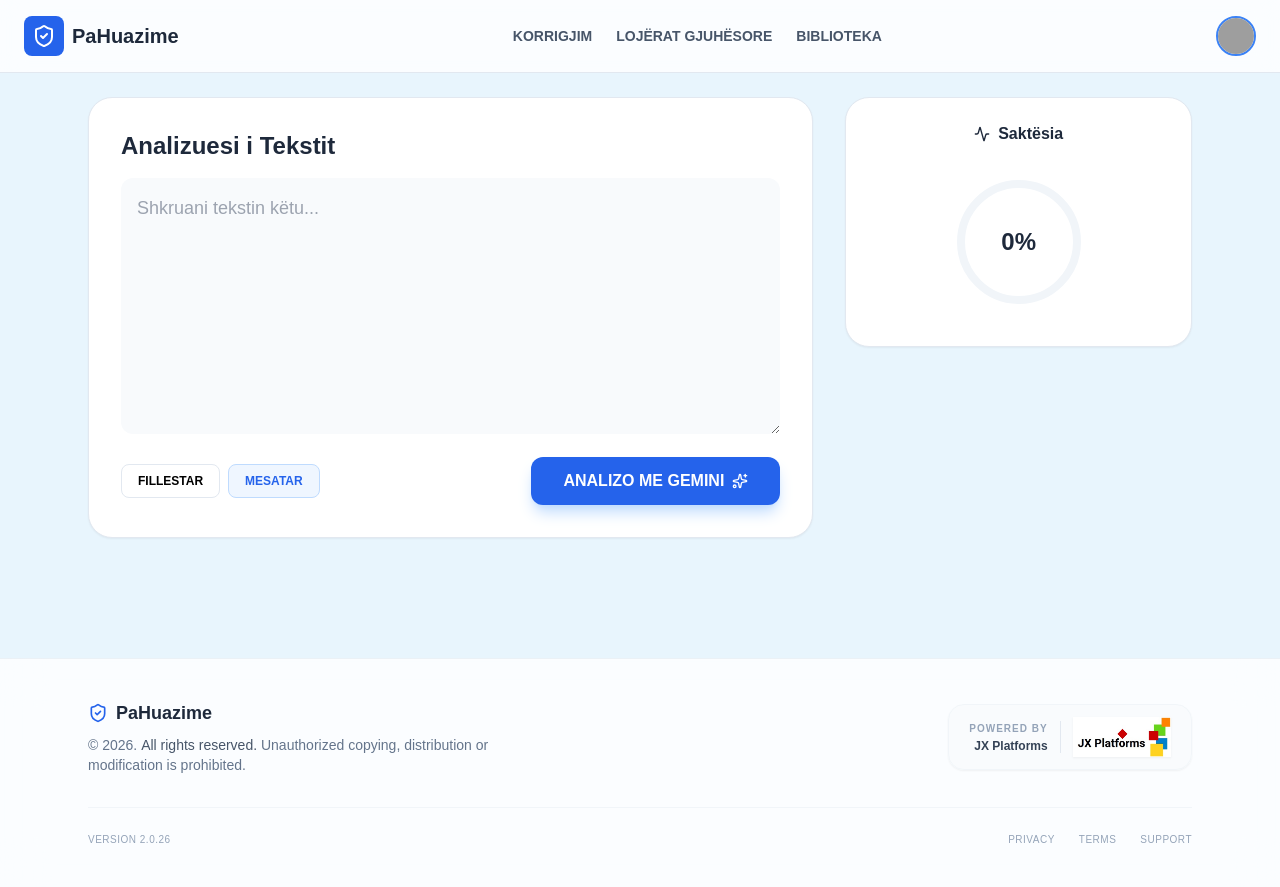
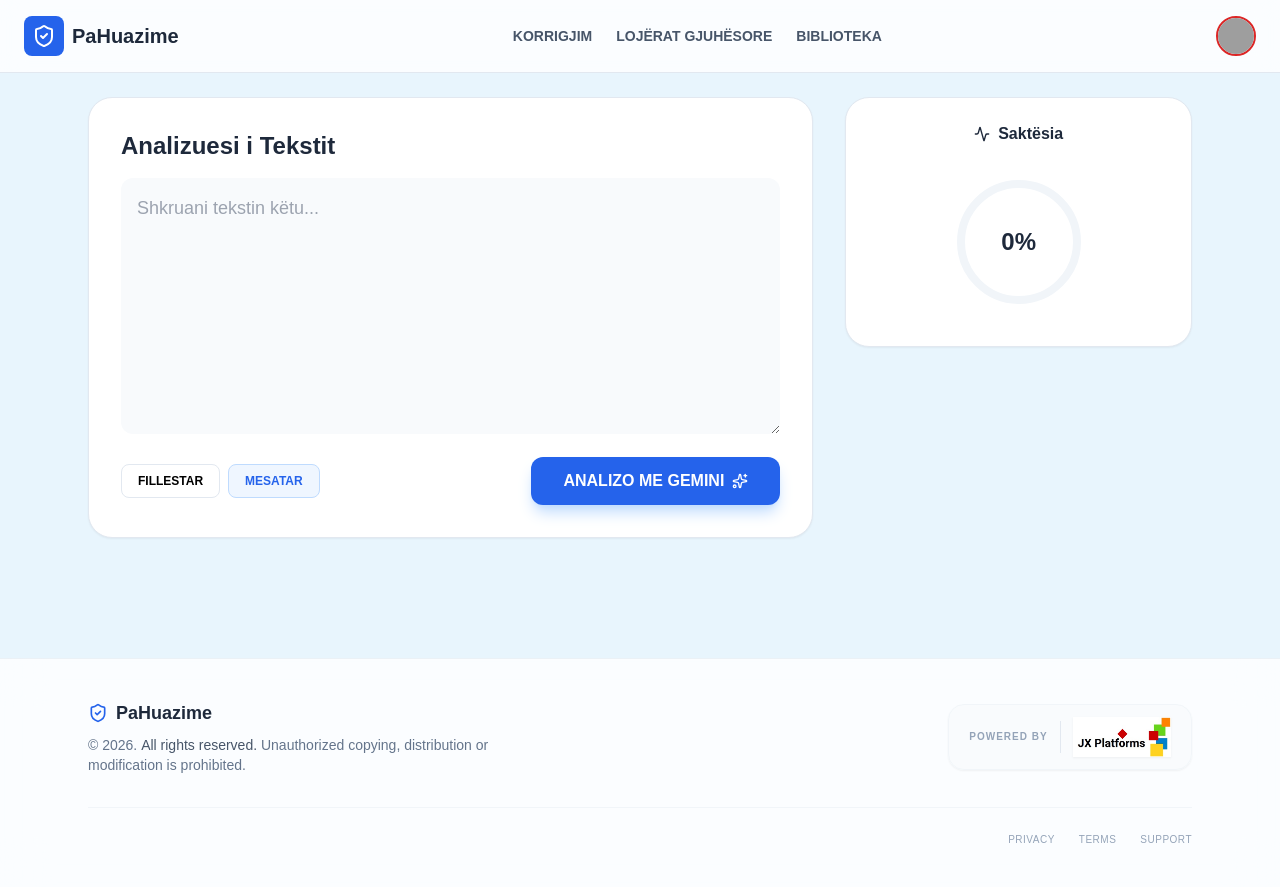
Before and after one commit to ProgramWebJX/PaHuazime, a Flask app: page / in a window 1280 px wide. Run offline with Flask 3, Linux system fonts and the light colour scheme; some libraries are stand-ins or nearby versions; grey boxes are pictures that could not be loaded.

Commit message:
mesazh i qartë

```diff
--- a/templates/index.html
+++ b/templates/index.html
@@ -87,8 +87,8 @@
             <button onclick="switchTab('library')" class="hover:text-blue-600 transition uppercase">Biblioteka</button>
         </div>
         <div class="flex items-center space-x-4">
-            <img src="https://api.dicebear.com/7.x/avataaars/svg?seed=Alban"
-                class="w-10 h-10 rounded-full border-2 border-blue-500">
+            <img src="https://upload.wikimedia.org/wikipedia/commons/3/36/Flag_of_Albania.svg"
+                class="w-10 h-10 rounded-full border-2 border-red-600 object-cover" alt="Flamuri Shqiptar">
         </div>
     </nav>
 
@@ -231,7 +231,7 @@
                     class="flex items-center gap-3 bg-slate-50/50 px-5 py-3 rounded-2xl border border-slate-100 shadow-sm hover:shadow-md transition-all duration-300 group">
                     <div class="text-right">
                         <p class="text-[10px] uppercase tracking-widest text-slate-400 font-bold mb-0.5">Powered by</p>
-                        <p class="text-xs font-bold text-slate-700">JX Platforms</p>
+                        <p class="text-xs font-bold text-slate-700"></p>
                     </div>
                     <div class="h-8 w-[1px] bg-slate-200"></div>
                     <a href="https://jxplatforms-website.onrender.com/" target="_blank" rel="noopener noreferrer"
@@ -249,7 +249,7 @@
             <!-- Bottom Links -->
             <div
                 class="mt-8 pt-6 border-t border-slate-100 flex justify-center md:justify-between items-center text-[10px] text-slate-400 uppercase tracking-wider">
-                <span>Version 2.0.26</span>
+                <span></span>
                 <div class="flex space-x-6">
                     <a href="#" class="hover:text-blue-600 transition-colors">Privacy</a>
                     <a href="#" class="hover:text-blue-600 transition-colors">Terms</a>
```
